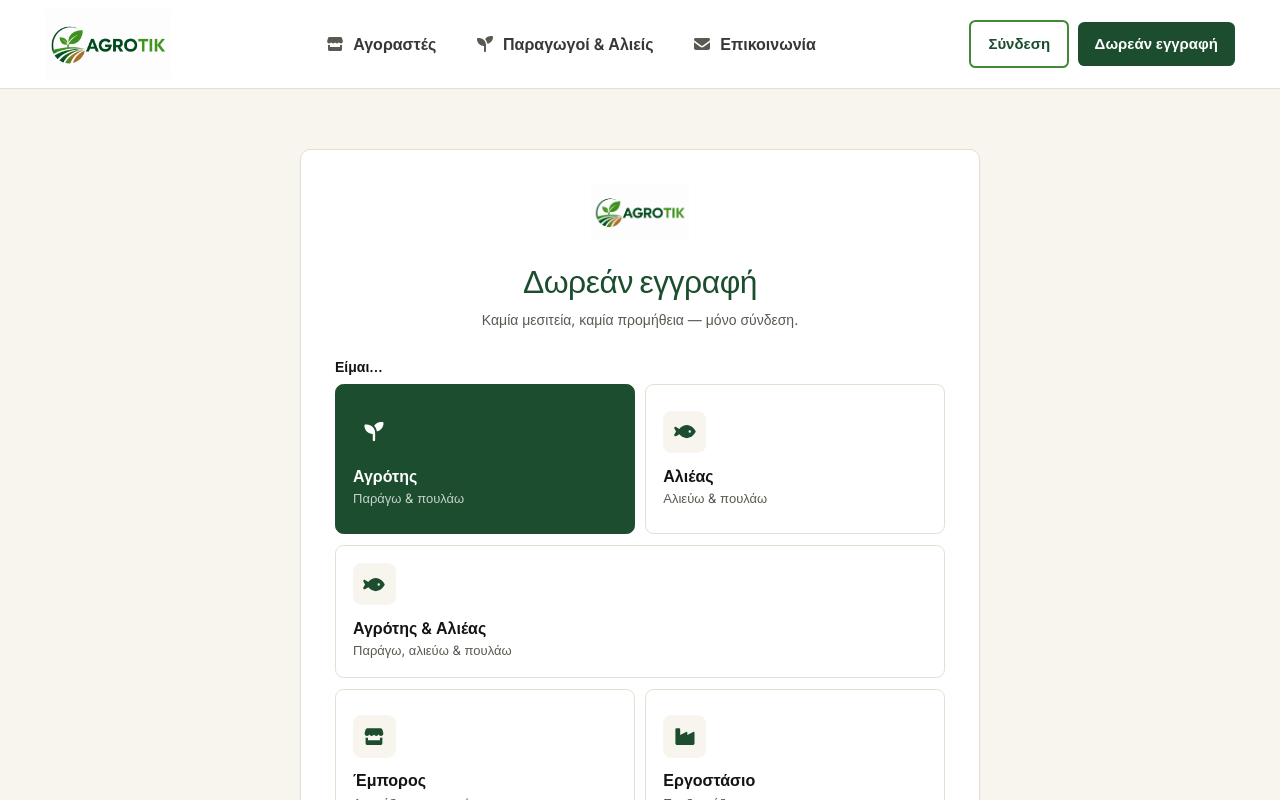
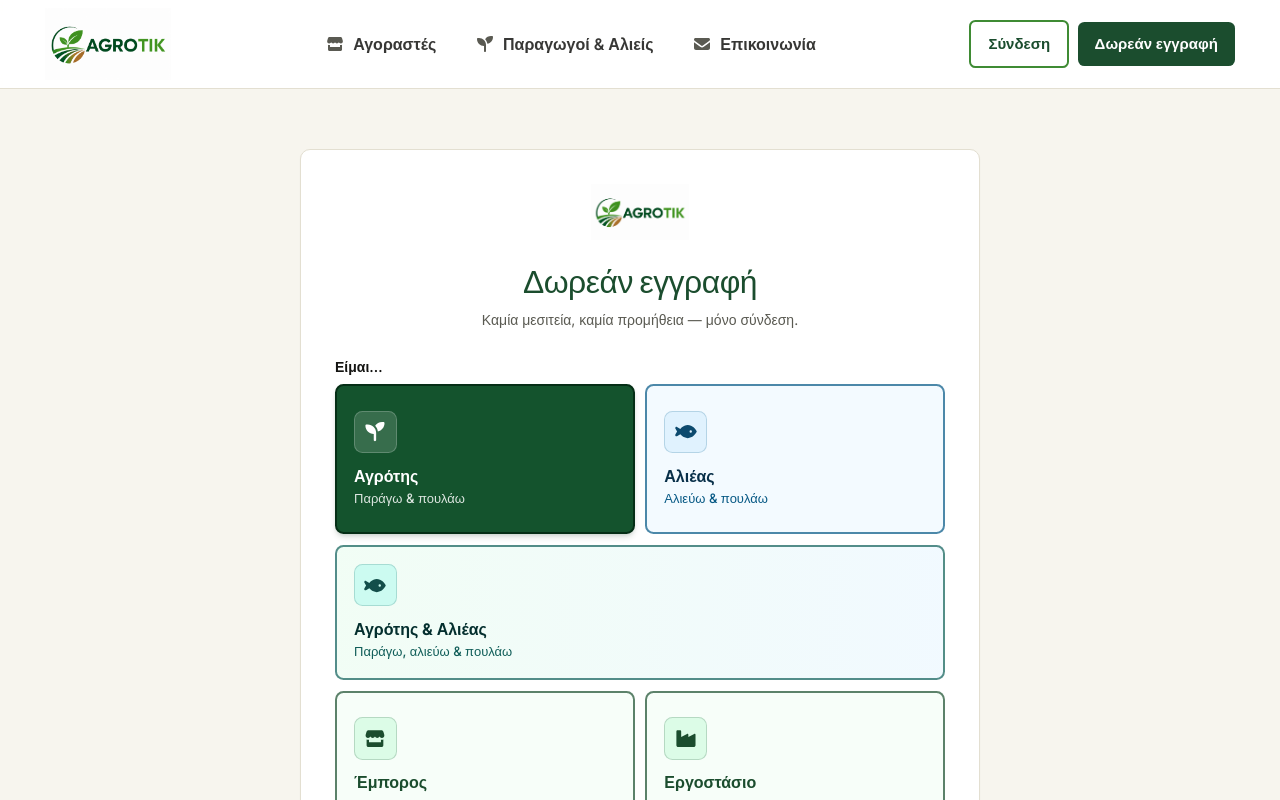
Before and after one commit to PanagiotisKotsorgios/agrotik, a Next.js app: page /signup in a window 1280 px wide. Shown: the top 800 px of the page. Built offline with nearby package versions, Linux system fonts and the light colour scheme; no server answers; the database is empty.

Commit message:
Improve registration role card contrast

```diff
--- a/app/signup/signup-form.tsx
+++ b/app/signup/signup-form.tsx
@@ -17,6 +17,47 @@ const roleCards: { value: Role; label: string; icon: IconName; desc: string }[]
   { value: "merchant", label: "Έμπορος", icon: "store", desc: "Αγοράζω παραγωγή" },
   { value: "factory", label: "Εργοστάσιο", icon: "industry", desc: "Επεξεργάζομαι" },
 ];
+
+const roleCardStyles: Record<
+  Role,
+  { idle: string; active: string; idleIcon: string; activeIcon: string; idleDescription: string }
+> = {
+  farmer: {
+    idle: "border-green-800/70 bg-green-50/70 text-green-950 hover:border-green-950 hover:bg-green-50",
+    active: "border-green-950 bg-green-900 text-white shadow-md shadow-green-950/15",
+    idleIcon: "bg-green-100 text-green-900 ring-1 ring-inset ring-green-800/20",
+    activeIcon: "bg-white/15 text-white ring-1 ring-inset ring-white/20",
+    idleDescription: "text-green-800",
+  },
+  fisher: {
+    idle: "border-sky-800/70 bg-sky-50/80 text-sky-950 hover:border-sky-950 hover:bg-sky-100/70",
+    active: "border-sky-950 bg-sky-900 text-white shadow-md shadow-sky-950/15",
+    idleIcon: "bg-sky-100 text-sky-900 ring-1 ring-inset ring-sky-800/20",
+    activeIcon: "bg-white/15 text-white ring-1 ring-inset ring-white/20",
+    idleDescription: "text-sky-800",
+  },
+  farmer_fisher: {
+    idle: "border-teal-800/70 bg-gradient-to-r from-green-50/90 to-sky-50/90 text-teal-950 hover:border-teal-950",
+    active: "border-teal-950 bg-gradient-to-r from-green-900 to-sky-900 text-white shadow-md shadow-teal-950/15",
+    idleIcon: "bg-teal-100 text-teal-900 ring-1 ring-inset ring-teal-800/20",
+    activeIcon: "bg-white/15 text-white ring-1 ring-inset ring-white/20",
+    idleDescription: "text-teal-800",
+  },
+  merchant: {
+    idle: "border-brand-dark/70 bg-green-50/50 text-brand-dark hover:border-brand-dark hover:bg-green-50",
+    active: "border-brand-dark bg-brand-dark text-white shadow-md shadow-brand-dark/15",
+    idleIcon: "bg-green-100 text-brand-dark ring-1 ring-inset ring-brand-dark/20",
+    activeIcon: "bg-white/15 text-white ring-1 ring-inset ring-white/20",
+    idleDescription: "text-green-800",
+  },
+  factory: {
+    idle: "border-brand-dark/70 bg-green-50/50 text-brand-dark hover:border-brand-dark hover:bg-green-50",
+    active: "border-brand-dark bg-brand-dark text-white shadow-md shadow-brand-dark/15",
+    idleIcon: "bg-green-100 text-brand-dark ring-1 ring-inset ring-brand-dark/20",
+    activeIcon: "bg-white/15 text-white ring-1 ring-inset ring-white/20",
+    idleDescription: "text-green-800",
+  },
+};
 
 export function SignupForm({ regions, initialRole }: { regions: Region[]; initialRole: Role }) {
   const [role, setRole] = useState<Role>(initialRole);
@@ -41,28 +82,28 @@ export function SignupForm({ regions, initialRole }: { regions: Region[]; initia
       <div>
         <Label>Είμαι…</Label>
         <div className="grid grid-cols-1 sm:grid-cols-2 gap-2.5">
-          {roleCards.map((r) => (
+          {roleCards.map((r) => {
+            const selected = role === r.value;
+            const styles = roleCardStyles[r.value];
+
+            return (
               <button
                 key={r.value}
                 type="button"
                 onClick={() => setRole(r.value)}
-              aria-pressed={role === r.value}
+                aria-pressed={selected}
                 className={cn(
-                "w-full min-w-0 min-h-[76px] sm:min-h-[150px] p-3.5 sm:p-4 rounded-lg border text-left transition-all",
+                  "w-full min-w-0 min-h-[76px] sm:min-h-[150px] p-3.5 sm:p-4 rounded-lg border-2 text-left transition-all duration-200",
                   r.value === "farmer_fisher" && "sm:col-span-2 sm:min-h-[112px]",
                   "focus:outline-none focus-visible:ring-2 focus-visible:ring-brand-mid focus-visible:ring-offset-2",
-                role === r.value
-                  ? r.value === "fisher" || r.value === "farmer_fisher"
-                    ? "border-sky-950 bg-sky-900 text-white"
-                    : "border-brand-dark bg-brand-dark text-white"
-                  : "border-brand-border bg-brand-surface hover:border-brand-dark/40",
+                  selected ? styles.active : styles.idle,
                 )}
               >
                 <div className="flex items-center gap-3 sm:flex-col sm:items-start">
                   <span
                     className={cn(
-                    "w-10 h-10 shrink-0 rounded-lg inline-flex items-center justify-center",
-                    role === r.value ? "bg-white/12 text-white" : "bg-brand-bg text-brand-dark",
+                      "w-10 h-10 shrink-0 rounded-lg inline-flex items-center justify-center transition-colors",
+                      selected ? styles.activeIcon : styles.idleIcon,
                     )}
                   >
                     <Icon name={r.icon} className="text-lg" />
@@ -70,16 +111,16 @@ export function SignupForm({ regions, initialRole }: { regions: Region[]; initia
                   <span className="min-w-0 block">
                     <span
                       className={cn(
-                      "block text-[16px] leading-tight font-semibold break-words",
-                      role === r.value ? "text-white" : "text-brand-ink",
+                        "block text-[16px] leading-tight font-bold break-words",
+                        selected ? "text-white" : "text-current",
                       )}
                     >
                       {r.label}
                     </span>
                     <span
                       className={cn(
-                      "block text-[13px] leading-snug mt-1 break-words",
-                      role === r.value ? "text-white/75" : "text-brand-muted",
+                        "block text-[13px] leading-snug mt-1 font-medium break-words",
+                        selected ? "text-white/85" : styles.idleDescription,
                       )}
                     >
                       {r.desc}
@@ -87,7 +128,8 @@ export function SignupForm({ regions, initialRole }: { regions: Region[]; initia
                   </span>
                 </div>
               </button>
-          ))}
+            );
+          })}
         </div>
       </div>
 
```
Lines whose indentation alone changed are shown as unchanged.
